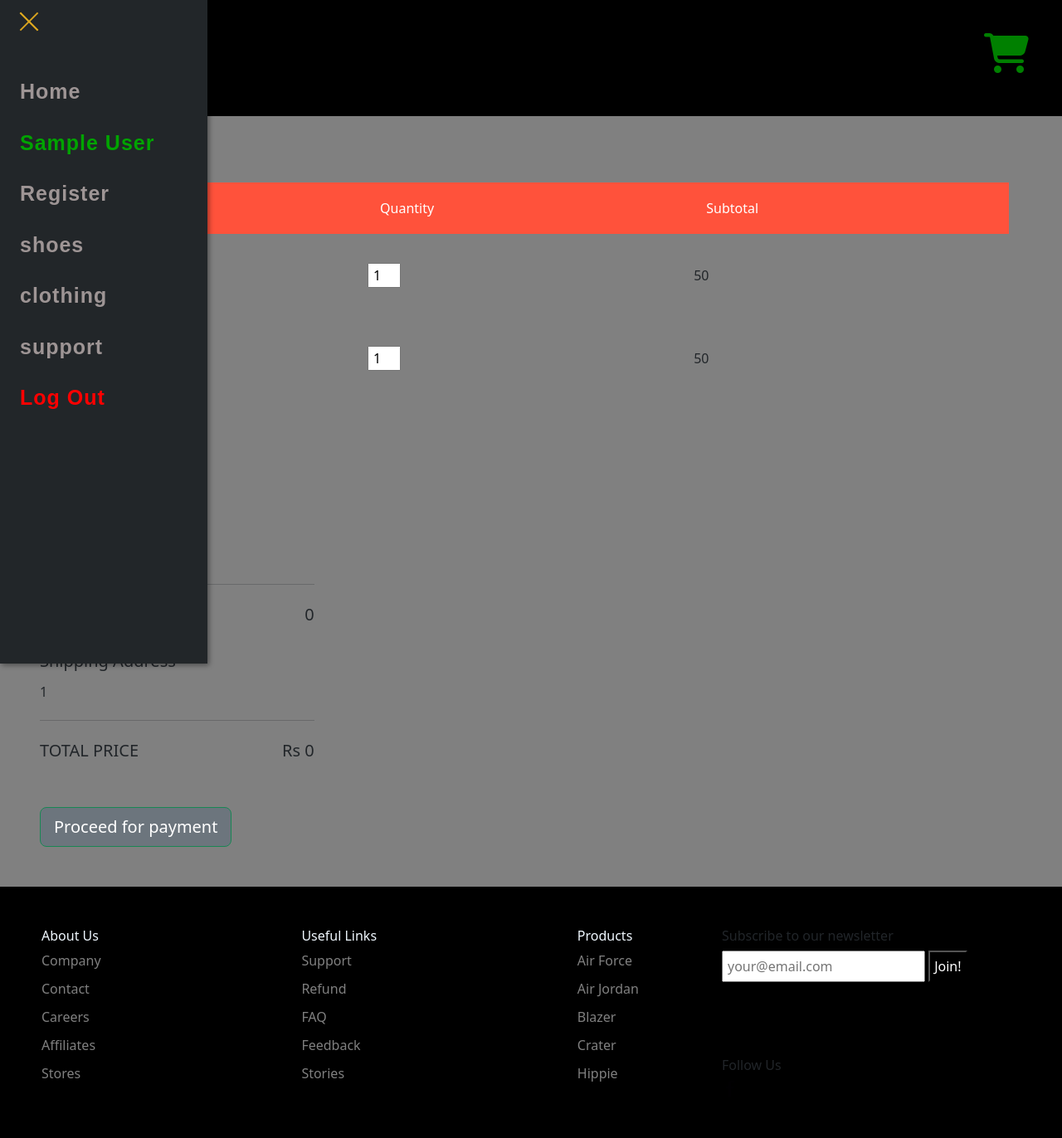
After one commit to langerpereira/Kick_game, a PHP site: page /cart.php in a window 1280 px wide, after a click that opens the changed part. The commit adds this page. Shown: the whole page at 83% size. Run offline with PHP 8.4, Linux system fonts and the light colour scheme; the visitor is signed in with stand-in values (Sample User, id 1); data that the repository does not hold is empty; grey boxes are pictures that could not be loaded.

Commit message:
changes1

```diff
--- a/Registration.php
+++ b/Registration.php
@@ -17,7 +17,7 @@ if (isset($_POST['add_user'])) {
         $result_query = mysqli_query($conn, $insert_query);
         if ($result_query) {
             echo "<script>alert('Registration Successful')</script>";
-            echo "<script>location.href='./index.html';</script>";
+            echo "<script>location.href='./login.php';</script>";
         }
     }
 }
--- /dev/null
+++ b/cart.php
@@ -0,0 +1,190 @@
+<?php
+    include('./restricted.php');
+    include('./includes/connect.php');
+    include('./common_functions/common_functions.php');
+    if(isset($_GET['logout'])){
+        session_start();
+        session_unset();
+        session_destroy();
+        echo "<script>alert('Logout Sucessfull')</script>";
+        echo "<script>location.href='./index.php';</script>";
+    }
+
+    if(isset($_GET['pro_id'])){
+      session_start();
+      $quantity = $_POST['quantity'];
+      $c_id = $_SESSION['cid'];
+      $p_id = $_GET['pro_id'];
+      $set_query = "UPDATE `cart`
+      SET buy_qty = $quantity
+      WHERE c_id=$c_id and p_id=$p_id;";
+      $result_select = mysqli_query($conn,$set_query);
+      echo "<script>location.href='./cart.php';</script>";
+  }
+
+  if(isset($_GET['delete_item_cid']) && isset($_GET['delete_item_pid'])){
+    global $conn;
+    $c_id = $_GET['delete_item_cid'];
+    $p_id = $_GET['delete_item_pid'];
+    $delete_query = "DELETE FROM `cart` WHERE c_id=$c_id and p_id=$p_id;";
+    mysqli_query($conn,$delete_query);
+    echo "<script>location.href='./cart.php';</script>";
+  }
+
+  ?>
+
+<html>
+<html lang="en">
+  <head>
+    <meta charset="UTF-8" />
+    <meta name="viewport" content="width=device-width, initial-scale=1.0" />
+    <title>Cart</title>
+    <link href="https://cdn.jsdelivr.net/npm/bootstrap@5.3.2/dist/css/bootstrap.min.css" rel="stylesheet"
+    integrity="sha384-T3c6CoIi6uLrA9TneNEoa7RxnatzjcDSCmG1MXxSR1GAsXEV/Dwwykc2MPK8M2HN" crossorigin="anonymous">
+<link rel="stylesheet" href="https://cdnjs.cloudflare.com/ajax/libs/font-awesome/6.4.2/css/all.min.css"
+    integrity="sha512-z3gLpd7yknf1YoNbCzqRKc4qyor8gaKU1qmn+CShxbuBusANI9QpRohGBreCFkKxLhei6S9CQXFEbbKuqLg0DA=="
+    crossorigin="anonymous" referrerpolicy="no-referrer" />
+    <link rel="stylesheet" href="product1.css" />
+
+  </head>
+  <body style="background-color: grey; margin:0px">
+    <div class="nav-bar" style="background-color: black;">
+      <a href="index.html">
+        <span class="navItem">
+          <img src="./img/bot1.png" alt="" style="transform: translate(10%, 10%);"/>
+        </span>
+      </a>
+
+      <div class="hamburger-menu">
+                <input id="menu__toggle" type="checkbox" />
+                <label class="menu__btn" for="menu__toggle">
+                  <span></span>
+                </label>
+                <ul class="menu__box">
+                  <li><a class="menu__item" href="index.html">Home</a></li>
+                  <li><a class="menu__item" href="login.php" style="color: rgb(0, 164, 0);">
+                  <?php
+                   if(!isset($_SESSION))
+                   session_start();
+                   if(isset($_SESSION["username"])){echo $_SESSION["name"];}else{echo"Login";} ?></a></li>
+                  <li><a class="menu__item" href="Registration.php">Register</a></li>
+                  <li><a class="menu__item" href="product_airforce.php">shoes</a></li>
+                  <li><a class="menu__item" href="clothing.html">clothing</a></li>
+                  <li><a class="menu__item" href="support.html">support</a></li>
+                  <li><a class="menu__item" href="login.php?logout" name="logout" style="color: red;">Log Out</a></li>
+              </div>
+
+      <div>
+        <i
+          class="fa fa-shopping-cart cart1"
+          style="font-size: 48px; color: green"
+        ></i>
+      </div>
+    </div>
+
+    <div class="small-container cart-page">
+      <table>
+        <tr>
+          <th>Product</th>
+          <th>Quantity</th>
+          <th>Subtotal</th>
+        </tr>
+        <tr>
+          <td>
+            <div class="cart-info">
+              <img src="https://i.postimg.cc/YSpFQ4WP/cab9b853-9d87-4ef3-9db3-2f054c1a654d.webp" alt="">
+              <div>
+                <p>Shoes</p>
+                <small>Price :15,000</small>
+                <br>
+                <a href="">Remove</a>
+              </div>
+            </div>
+          </td>
+          <td><input type="number" value="1" /></td>
+          <td>50</td>
+        </tr>
+
+        <tr>
+          <td>
+            <div class="cart-info">
+              <img src="https://i.postimg.cc/YSpFQ4WP/cab9b853-9d87-4ef3-9db3-2f054c1a654d.webp" alt="">
+              <div>
+                <p>Shoes</p>
+                <small>Price :15,000</small>
+                <br>
+                <a href="">Remove</a>
+              </div>
+            </div>
+          </td>
+          <td><input type="number" value="1" /></td>
+          <td>50</td>
+        </tr>
+      </table>
+    </div>
+    <div class="col-lg-4 bg-grey">
+                <div class="p-5 ">
+                  <h3 class="fw-bold mb-5 mt-2 pt-1">Summary</h3>
+                  <hr class="my-4">
+
+                  <?php
+                      cartSummary();
+                  ?>
+
+                </div>
+              </div>
+
+    <footer style="background-color: black; width: 100%;">
+      <div class="footerLeft">
+        <div class="footerMenu">
+          <h1 class="fMenuTitle" style="color: aliceblue">About Us</h1>
+          <ul class="fList">
+            <li class="fListItem">Company</li>
+            <li class="fListItem">Contact</li>
+            <li class="fListItem">Careers</li>
+            <li class="fListItem">Affiliates</li>
+            <li class="fListItem">Stores</li>
+          </ul>
+        </div>
+        <div class="footerMenu">
+          <h1 class="fMenuTitle" style="color: aliceblue">Useful Links</h1>
+          <ul class="fList">
+            <li class="fListItem">Support</li>
+            <li class="fListItem">Refund</li>
+            <li class="fListItem">FAQ</li>
+            <li class="fListItem">Feedback</li>
+            <li class="fListItem">Stories</li>
+          </ul>
+        </div>
+        <div class="footerMenu">
+          <h1 class="fMenuTitle" style="color: aliceblue">Products</h1>
+          <ul class="fList">
+            <li class="fListItem">Air Force</li>
+            <li class="fListItem">Air Jordan</li>
+            <li class="fListItem">Blazer</li>
+            <li class="fListItem">Crater</li>
+            <li class="fListItem">Hippie</li>
+          </ul>
+        </div>
+      </div>
+      <div class="footerRight">
+        <div class="footerRightMenu">
+          <h1 class="fMenuTitle">Subscribe to our newsletter</h1>
+          <div class="fMail">
+            <input type="text" placeholder="your@email.com" class="fInput" />
+            <button class="fButton">Join!</button>
+          </div>
+        </div>
+        <div class="footerRightMenu">
+          <h1 class="fMenuTitle">Follow Us</h1>
+          <div class="fIcons">
+            <img src="./img/facebook.png" alt="" class="fIcon" />
+            <img src="./img/twitter.png" alt="" class="fIcon" />
+            <img src="./img/instagram.png" alt="" class="fIcon" />
+            <img src="./img/whatsapp.png" alt="" class="fIcon" />
+          </div>
+        </div>
+      </div>
+    </footer>
+  </body>
+</html>
--- a/common_functions/common_functions.php
+++ b/common_functions/common_functions.php
@@ -4,34 +4,125 @@ include('./includes/connect.php');
 function getProducts()
 {
     global $conn;
-    if (!isset($_GET['supplier'])) {
-        if (!isset($_GET['brand'])) {
-            $select_query = "select * from `product` order by rand() LIMIT 0,9";
-            $result_query = mysqli_query($conn, $select_query);
-            while ($row_data = mysqli_fetch_assoc($result_query)) {
-                $product_pic = $row_data['p_pic'];
-                $product_id = $row_data['p_id'];
-                $product_name = $row_data['p_name'];
-                $product_price = $row_data['p_price'];
-                echo "<div class='col-md-4 mb-4 ' style='max-width: 300px;min-width:200px'>
-            <div class='card'>
-                <a href='product_details.php?product_id=$product_id'>
-                <img src='./assets/Shoes/$product_pic' class='card-img-top' alt='...'>
-                </a>
-                <div class='card-body'>
-                    <h5 class='card-title'>$product_name</h5>
-                    <h6 class='card-text'>Rs
-                    $product_price
-                    </h6>
+    $select_query ="select * from `product`";
+    $result_query = mysqli_query($conn, $select_query);
+    while($row_data = mysqli_fetch_assoc($result_query)){
+        $product_id = $row_data["p_id"];
+        $product_pic = $row_data["p_pic"];
+        $product_name = $row_data["p_name"];
+        $product_price = $row_data["p_price"];
+        echo "
+        <div class='pro'>
+        <img
+          src='./assets/Shoes/$product_pic'
+        />
+        <div class='des'>
+          <span>$product_name</span>
+          <h4 style='color: blanchedalmond'>RS $product_price</h4>
+        </div>
+        <a href='product_airforce.php?add_to_cart=$product_id'>
+          <i class='fa fa-shopping-cart cart' style='font-size: 24px'></i>
+        </a>
+      </div>
+        ";
+    }
+}
 
-                    <a href='#' class='btn btn-success'>Buy Now</a>
-                    <a href='#' class='btn btn-outline-success '>
-                        <i class='fa-solid fa-cart-shopping'></i>
-                    </a>
+// cart
+function cartFunction()
+{
+    global $conn;
+    session_start();
+    if (isset($_SESSION['username'])) {
+        if (isset($_GET['add_to_cart'])) {
+            $customer_id = $_SESSION['cid'];
+            $product_id = $_GET['add_to_cart'];
+            $select_query = "select * from `cart` where c_id=$customer_id AND p_id=$product_id";
+            $result_query = mysqli_query($conn,$select_query);
+            $num_of_rows = mysqli_num_rows($result_query);
+            if ($num_of_rows > 0) {
+                echo "<script>alert('This item is present inside the cart')</script>";
+                echo "<script>window.open('index.php','_self')</script>";
+            } else {
+                $insert_query = "insert into `cart` (c_id,p_id,buy_qty) values($customer_id,$product_id,1);";
+                mysqli_query($conn, $insert_query);
+                echo "<script>alert('Item added to cart')</script>";
+                echo "<script>window.open('index.php','_self')</script>";
+            }
+        }
+    } else {
+        echo "<script>alert('Please Login to add mobile to cart !')</script>";
+        echo "<script>window.open('index.php','_self')</script>";
+    }
+}
+
+
+function getCartProducts()
+{
+    global $conn;
+    if (isset($_SESSION['username'])) {
+        $c_id = $_SESSION['cid'];
+        $select_products_query = "SELECT *
+        FROM cart
+        INNER JOIN product ON Product.p_id = cart.p_id
+        WHERE c_id=$c_id;";
+        $result_products_query = mysqli_query($conn, $select_products_query);
+        while ($cartData = mysqli_fetch_assoc($result_products_query)) {
+            $product_id = $cartData['p_id'];
+            $product_pic = $cartData['p_pic'];
+            $product_name = $cartData['p_name'];
+            $buy_quantity = $cartData['buy_qty'];
+            $product_price = $cartData['p_price'];
+            echo "<tr>
+            <td>
+              <div class='cart-info'>
+                <img src='./assets/Shoes/$product_pic'/>
+                <div>
+                  <p>Shoes</p>
+                  <small>Price :Rs $product_price</small>
+                  <br>
+                  <a href='cart.php?delete_item_cid=$c_id&delete_item_pid=$product_id' class='text-muted'>REMOVE</a>
                 </div>
-            </div>
-        </div>";
-            }
+              </div>
+            </td>
+            <td><input type='number' value='1' /></td>
+            <td>50</td>
+          </tr>";
         }
     }
 }
+
+
+function cartSummary()
+{
+    global $conn;
+    if (isset($_SESSION['username'])) {
+        $c_id = $_SESSION['cid'];
+        $c_address = $_SESSION['address'];
+        $select_products_query = "SELECT * FROM cart INNER JOIN product ON product.p_id = cart.p_id INNER JOIN customer ON customer.c_id = cart.c_id WHERE cart.c_id = $c_id;";
+        $result_products_query = mysqli_query($conn, $select_products_query);
+        $totalPrice = 0;
+        $items = 0;
+        while ($cartData = mysqli_fetch_assoc($result_products_query)) {
+            $items++;
+            $price = $cartData['p_price'];
+            $qty = $cartData['buy_qty'];
+            $totalPrice = $totalPrice+($price*$qty);
+        }
+        echo "<div class='d-flex justify-content-between mb-4'>
+    <h5>Total Items </h5>
+    <h5>$items</h5>
+  </div>
+  <h5 class='mb-3'>Shipping Address</h5>
+  <h6>$c_address</h6>
+  <hr class='my-4'>
+
+  <div class='d-flex justify-content-between mb-5'>
+    <h5 class='text-uppercase'>Total price</h5>
+    <h5>Rs $totalPrice</h5>
+  </div>
+
+  <a href='payment.php'><button type='button' class='btn btn-success btn-block btn-lg bg-secondary text-white'
+    data-mdb-ripple-color='dark'>Proceed for payment</button></a>";
+    }
+}
--- a/product1.css
+++ b/product1.css
@@ -22,6 +22,15 @@ justify-content: space-between;
 }
 
 /* search */
+.search {
+  display: flex;
+  align-items: center;
+  background-color: gray;
+  padding: 10px 20px;
+  border-radius: 10px;
+  transform: translate(-80%, 10%);
+}
+
 .searchInput {
   border: none;
   background-color: transparent;
@@ -320,8 +329,49 @@ footer {
     /* cart */
     .cart-page{
       margin: 80px auto;
+    }
+    table{
+      width: 90%;
+      margin-left: auto;
+      margin-right: auto;
       border-collapse: collapse;
     }
+    .cart-info{
+      display: flex;
+      flex-wrap: wrap;
+    }
+    th{
+      width: 50px;
+      text-align: left;
+      padding: 20px;
+      color: #FFFFFF;
+      background-color: #ff523b;
+      font-weight: normal;
+    }
+    td{
+      padding: 10px 5px;
+    }
+
+    td input{
+      width: 40px;
+      height: 30px;
+      padding: 5px;
+    }
+    td a{
+      color: #ff523b;
+      font-size: 15px;
+    }
+    td img{
+      width: 80px;
+      height: 80px;
+      margin-right: 10px;
+
+    }
+
+
+
+
+
     /* hamburger menu */
 #menu__toggle {
   opacity: 0;
--- /dev/null
+++ b/restricted.php
@@ -0,0 +1,13 @@
+<?php
+    if(!isset($_SESSION))
+    {
+        session_start();
+    }
+    if (isset($_SESSION['username'])) {
+        echo " ";
+    }
+    else{
+        echo "<script>alert('Please Login')</script>";
+        echo "<script>location.href='./index.php';</script>";
+    }
+?>
```
Also changed, not shown: header.html (added, +65 -0 lines), index.php (+25 -9 lines), login.php (+17 -9 lines), product_airforce.php (+10 -6 lines), support.html (added, +59 -0 lines), support/support.html (added, +70 -0 lines).
